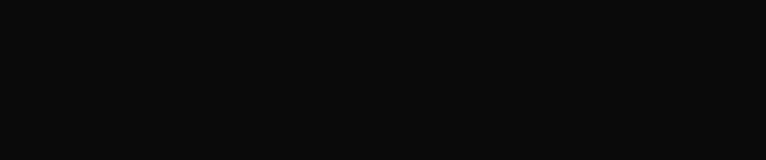
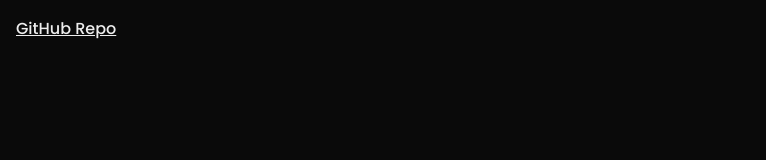
Before and after one commit to arfizato/dialog-poc, a Next.js app: page / in a window 1280 px wide. Shown: the top 160 px of the page, without its empty margins (0-766 px from the left). Built offline with nearby package versions, Linux system fonts and the light colour scheme.

Commit message:
fix: add github repo

```diff
--- a/src/app/globals.scss
+++ b/src/app/globals.scss
@@ -64,3 +64,14 @@
 		border-radius: 0.5rem;
 	}
 }
+
+.git {
+	position: absolute;
+	left: 1rem;
+	top: 1rem;
+	text-decoration: underline;
+	transition: all 0.2s;
+	&:hover {
+		color: $accent;
+	}
+}
--- a/src/app/layout.tsx
+++ b/src/app/layout.tsx
@@ -7,6 +7,9 @@
 }>) {
 	return (
 		<html lang='en'>
+			<head>
+				<title>Dialog POC - IBRAHIM DOGHRI</title>
+			</head>
 			<body className=''>{children}</body>
 		</html>
 	);
--- a/src/app/page.tsx
+++ b/src/app/page.tsx
@@ -16,6 +16,12 @@
 					Do not click me!
 				</button>
 			</div>
+			<a
+				className='git'
+				target='_blank'
+				href='https://github.com/arfizato/dialog-poc'>
+				GitHub Repo
+			</a>
 		</>
 	);
 }
```
